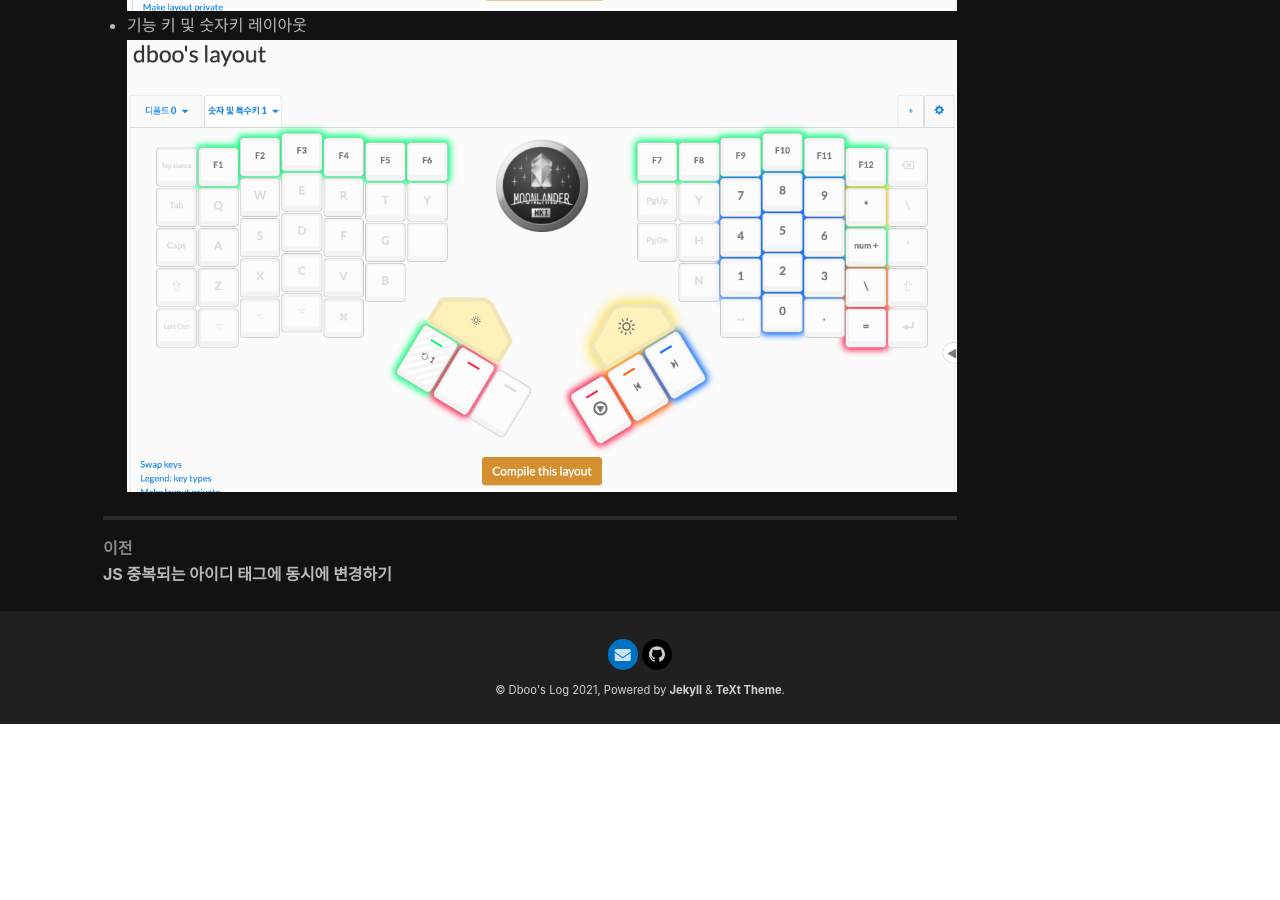
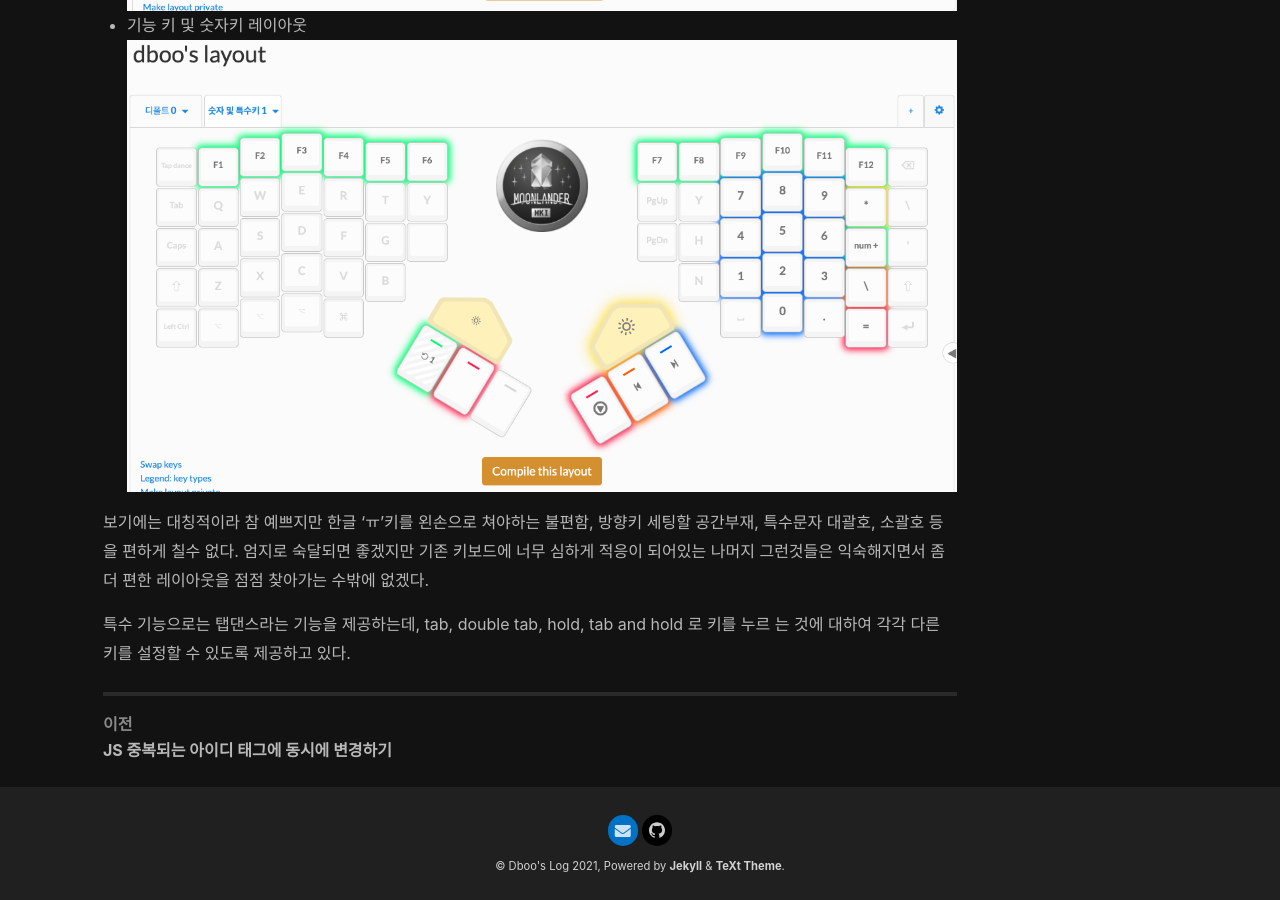
Before and after one commit to dboostudio/dboostudio.github.io, a Jekyll site: the page built from _posts/2021-05-03-Moonlander키보드 세팅.md, in a window 1280 px wide and 900 px high, scrolled down 1082 px. Built offline with Jekyll 4.4.1, drawn with Linux system fonts in a browser that asks for light colours; nearby versions of some CDN libraries; before the commit the page ends 1806 px from its top, so only the background shows below that.

Commit message:
문랜더 키보드 세팅 1 커밋(2)

```diff
--- a/_posts/2021-05-03-Moonlander키보드 세팅.md
+++ b/_posts/2021-05-03-Moonlander키보드 세팅.md
@@ -22,3 +22,10 @@
 ![](/assets/img/ETC/keyboard_layout1_20210503.png)
 - 기능 키 및 숫자키 레이아웃
 ![](/assets/img/ETC/keyboard_layout2_20210503.png)
+
+보기에는 대칭적이라 참 예쁘지만 한글 'ㅠ'키를 왼손으로 쳐야하는 불편함, 방향키 세팅할 공간부재, 특수문자
+대괄호, 소괄호 등을 편하게 칠수 없다. 엄지로 숙달되면 좋겠지만 기존 키보드에 너무 심하게 적응이 되어있는
+나머지 그런것들은 익숙해지면서 좀더 편한 레이아웃을 점점 찾아가는 수밖에 없겠다.
+
+특수 기능으로는 탭댄스라는 기능을 제공하는데, tab, double tab, hold, tab and hold 로 키를 누르
+는 것에 대하여 각각 다른 키를 설정할 수 있도록 제공하고 있다.
```
